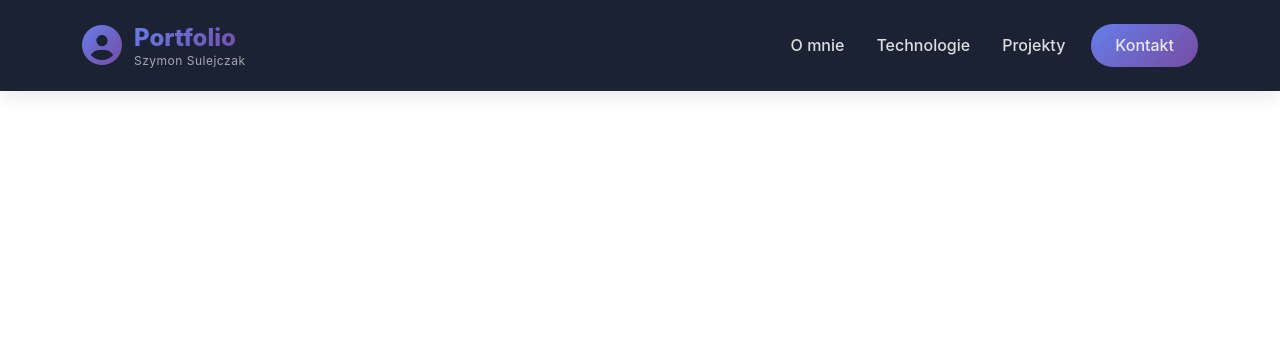
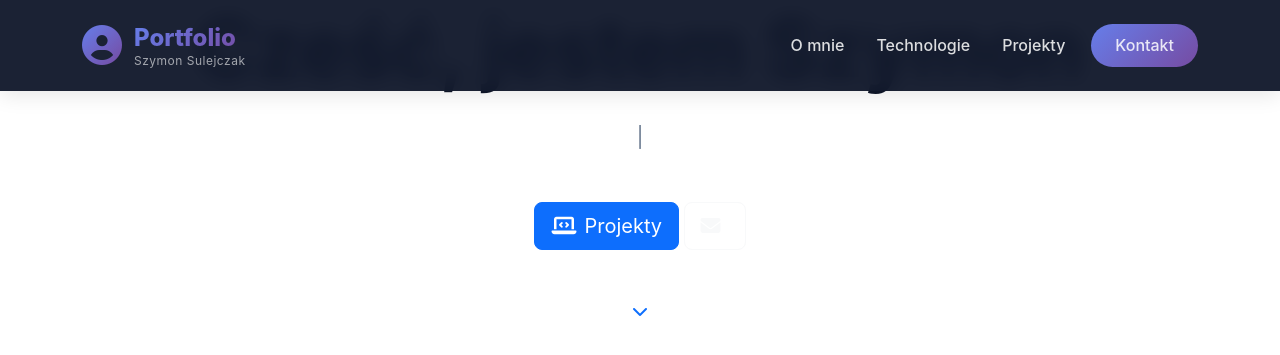
Before and after one commit to Sul3j/portfolio-website-project, a Django app: template portfolio/templates/portfolio/home.html in a window 1280 px wide. Shown: the top 355 px of the page. Run offline with Django 3.2, Linux system fonts and the light colour scheme; the template is opened without the code that fills it, so the values that code supplies are empty.

Commit message:
add hero section structure

```diff
--- a/portfolio/templates/portfolio/home.html
+++ b/portfolio/templates/portfolio/home.html
@@ -47,6 +47,36 @@
         </div>
     </nav>
 
+    <header id="home" class="hero-section d-flex align-items-center">
+        <div class="particles-container" id="particles-js"></div>
+        <div class="container text-center text-white position-relative">
+            <div class="hero-content">
+                <h1 class="display-1 fw-bold mb-4 animate-fade-in">
+                    Cześć, jestem <span class="gradient-text">Szymon</span>
+                </h1>
+                <div class="typing-container mb-5">
+                    <p class="lead typing-text">
+                        <span id="typed-text"></span>
+                        <span class="cursor">|</span>
+                    </p>
+                </div>
+                <div class="hero-buttons animate-fade-in-delay-2">
+                    <a href="#projects" class="btn btn-primary btn-lg">
+                        <i class="fas fa-laptop-code me-2"></i>Projekty
+                    </a>
+                    <a href="#contact" class="btn btn-outline-light btn-lg">
+                        <i class="fas fa-envelope me-2"></i>
+                    </a>
+                </div>
+                <div class="scroll-indicator mt-5">
+                    <a href="#about" class="scroll-down">
+                        <i class="fas fa-chevron-down"></i>
+                    </a>
+                </div>
+            </div>
+        </div>
+    </header>
+
     <!-- Bootstrap Bundle with Popper -->
     <script src="https://cdn.jsdelivr.net/npm/bootstrap@5.3.2/dist/js/bootstrap.bundle.min.js"></script>
     <!-- Particles.js -->
```
